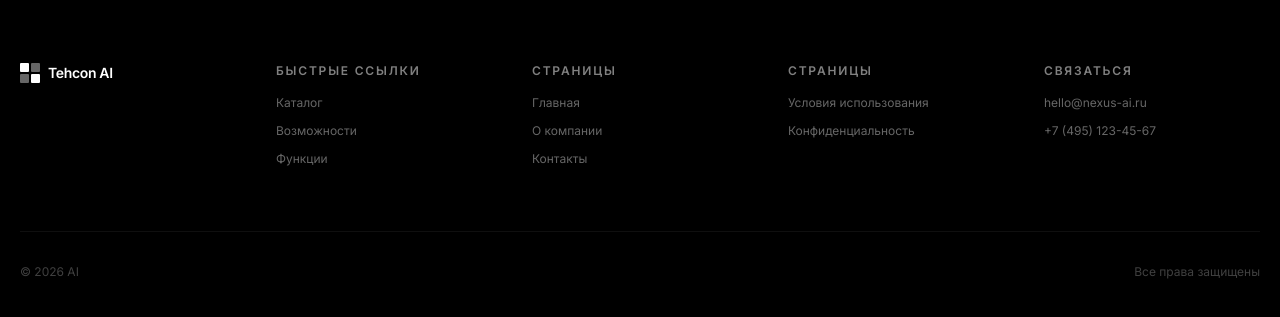
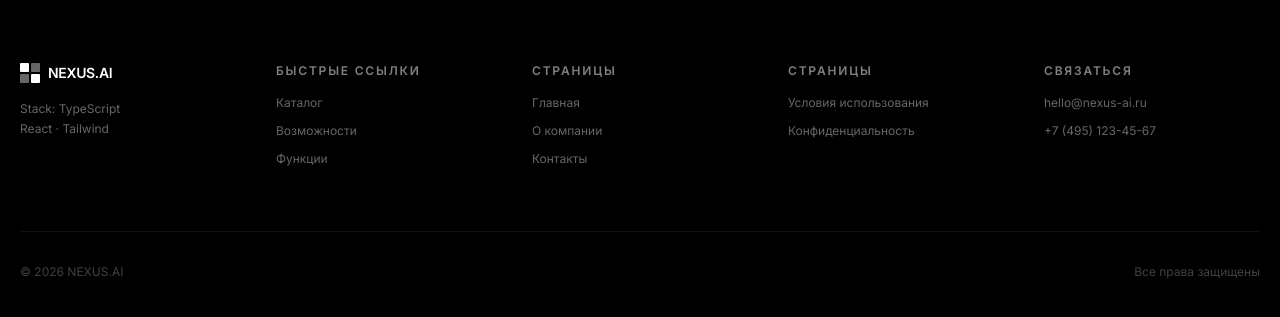
Before and after one commit to DSergeev23/AI_Tehcon, a React (Vite) app: page /contacts in a window 1280 px wide. Shown: the part 833-1150 px from the top of the page. Built offline with nearby package versions, Linux system fonts and the light colour scheme; no server answers.

Commit message:
Manual Edits

```diff
--- a/src/components/home/HeroSection.jsx
+++ b/src/components/home/HeroSection.jsx
@@ -38,15 +38,15 @@ export default function HeroSection() {
             animate={{ opacity: 1, y: 0 }}
             transition={{ duration: 0.7, delay: 0.3, ease: [0.16, 1, 0.3, 1] }}>
 
-
-
-
-
-
-
-
-
-
+            <div className="inline-flex items-center gap-1.5 px-3 py-1 border border-white/[0.12] rounded text-[11px] text-white/50 mb-6 hidden">
+              <div className="w-3.5 h-3.5 grid grid-cols-2 gap-0.5">
+                <div className="bg-white/60 rounded-[1px]" />
+                <div className="bg-white/20 rounded-[1px]" />
+                <div className="bg-white/20 rounded-[1px]" />
+                <div className="bg-white/60 rounded-[1px]" />
+              </div>
+              Стать бета-партнёром
+            </div>
 
             <h1 className="font-serif text-5xl md:text-6xl text-white leading-[1.0] tracking-tight mb-0">
               Ваш ИИ-мозг<br />для бизнеса
--- a/src/components/layout/Footer.jsx
+++ b/src/components/layout/Footer.jsx
@@ -15,9 +15,9 @@ export default function Footer() {
                 <div className="bg-white/40 rounded-[1px]" />
                 <div className="bg-white rounded-[1px]" />
               </div>
-              <span className="text-sm font-semibold text-white tracking-tight">Tehcon AI</span>
+              <span className="text-sm font-semibold text-white tracking-tight">NEXUS.AI</span>
             </Link>
-            <p className="text-xs text-white/40 leading-relaxed hidden">
+            <p className="text-xs text-white/40 leading-relaxed">
               Stack: TypeScript<br />
               React · Tailwind
             </p>
@@ -59,10 +59,10 @@ export default function Footer() {
         </div>
 
         <div className="pt-8 border-t border-white/[0.06] flex justify-between items-center">
-          <p className="text-xs text-white/25">© 2026 AI</p>
+          <p className="text-xs text-white/25">© 2026 NEXUS.AI</p>
           <p className="text-xs text-white/25">Все права защищены</p>
         </div>
       </div>
-    </footer>);
-
+    </footer>
+  );
 }
```
